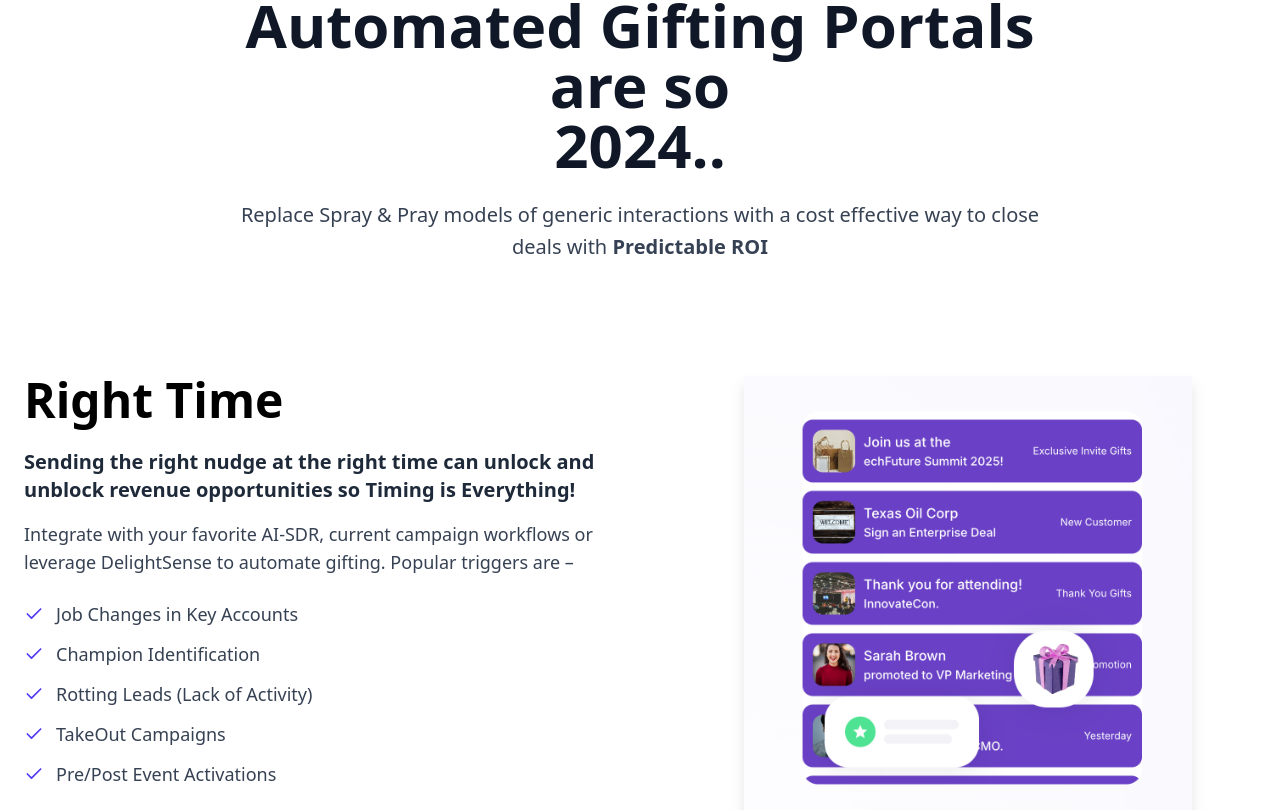
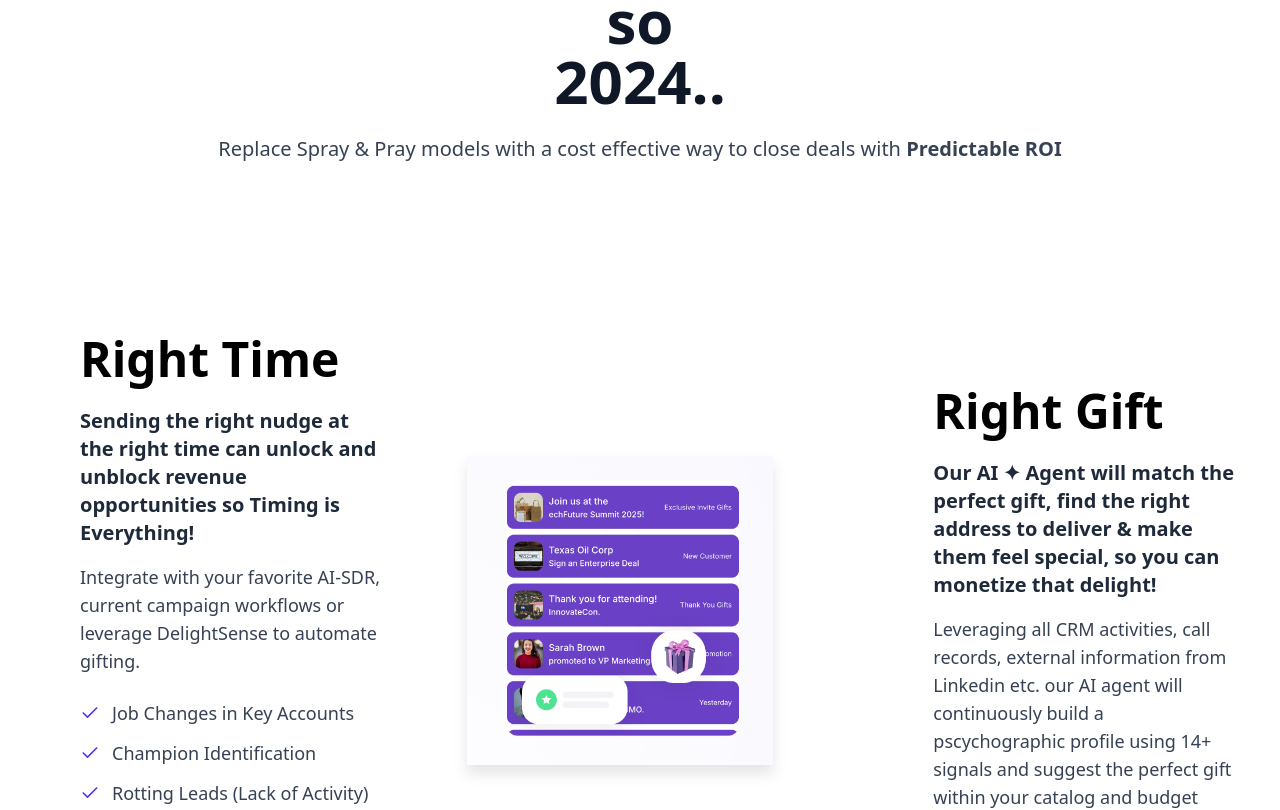
Before and after one commit to satyam904/DL, a React (Vite) app: page / in a window 1280 px wide. Shown: the part 3821-4631 px from the top of the page. Built offline with nearby package versions, Linux system fonts and the light colour scheme.

Commit message:
Updated project files

```diff
--- a/src/components/RightLogicSection.jsx
+++ b/src/components/RightLogicSection.jsx
@@ -1,5 +1,6 @@
-import { motion } from "framer-motion";
+import { motion, useScroll, useTransform } from "framer-motion";
 import { Check } from "lucide-react";
+import { useRef } from "react";
 
 import img1 from "../assets/1.png";
 import img2 from "../assets/2.png";
@@ -11,7 +12,7 @@ const DATA = [
     sub:
       "Sending the right nudge at the right time can unlock and unblock revenue opportunities so Timing is Everything!",
     desc:
-      "Integrate with your favorite AI-SDR, current campaign workflows or leverage DelightSense to automate gifting. Popular triggers are –",
+      "Integrate with your favorite AI-SDR, current campaign workflows or leverage DelightSense to automate gifting.",
     bullets: [
       "Job Changes in Key Accounts",
       "Champion Identification",
@@ -25,81 +26,60 @@ const DATA = [
     title: "Right Gift",
     sub:
       "Our AI ✦ Agent will match the perfect gift, find the right address to deliver & make them feel special, so you can monetize that delight!",
-    desc:
-      "Leveraging all CRM activities, call records, external information from Linkedin etc. our AI agent will continuously build a psychographic profile using 14+ signals and suggest the perfect gift within your catalog and budget",
+    desc: "Leveraging all CRM activities, call records, external information from Linkedin etc. our AI agent will continuously build a pscychographic profile using 14+ signals and suggest the perfect gift within your catalog and budget",
     image: img2,
   },
   {
     title: "Right Person",
     sub:
       "DelightDiscover AI✦ Agent will find the ideal customer personas in desired target accounts who have high intent to buy. No Guesswork or wasted resources",
-    desc:
-      "While every lead, prospect & customer could use a special nudge with a physical gift, the AI agent will prioritize the ones who will yield the highest Gift ROI.",
+    desc: "While every lead, prospect & customer could use a special nudge with a physical gift, the AI agent will prioritize the ones who will yield the highest Gift ROI.",
     image: img3,
   },
 ];
 
-const textAnim = {
-  hidden: { opacity: 0, y: 30 },
-  show: {
-    opacity: 1,
-    y: 0,
-    transition: { duration: 0.7, ease: [0.16, 1, 0.3, 1] },
-  },
-};
+const RightLogicAnimated = () => {
+  const scrollRef = useRef(null);
 
-const imageAnim = {
-  hidden: { opacity: 0, scale: 0.95, y: 20 },
-  show: {
-    opacity: 1,
-    scale: 1,
-    y: 0,
-    transition: { duration: 0.8, ease: [0.16, 1, 0.3, 1] },
-  },
-};
+  const { scrollYProgress } = useScroll({
+    target: scrollRef,
+    offset: ["start start", "end start"],
+  });
 
-const RightLogicAnimated = () => {
+  const x = useTransform(
+    scrollYProgress,
+    [0, 1],
+    ["0%", `-${(DATA.length - 1) * 100}%`]
+  );
+
   return (
-    <section className="bg-white py-28">
-
-      {/* 🔥 TOP HEADING */}
-      <div className="max-w-4xl mx-auto px-6 text-center mb-28">
-        <motion.h1
-          initial={{ opacity: 0, y: 24 }}
-          whileInView={{ opacity: 1, y: 0 }}
-          viewport={{ once: true }}
-          transition={{ duration: 0.8 }}
-          className="text-4xl md:text-6xl font-bold text-gray-900 mb-6"
-        >
+    <section className="bg-white">
+      {/* ===== NORMAL HEADING (NOT STICKY) ===== */}
+      <div className="max-w-5xl mx-auto text-center py-12 px-6">
+        <h1 className="text-4xl md:text-6xl font-bold text-gray-900 mb-6">
           Automated Gifting Portals are so <br className="hidden sm:block" />
           2024..
-        </motion.h1>
-
-        <motion.p
-          initial={{ opacity: 0, y: 24 }}
-          whileInView={{ opacity: 1, y: 0 }}
-          viewport={{ once: true }}
-          transition={{ duration: 0.8, delay: 0.1 }}
-          className="text-xl text-gray-700 leading-relaxed"
-        >
-          Replace Spray & Pray models of generic interactions with a cost
-          effective way to close deals with <b>Predictable ROI</b>
-        </motion.p>
+        </h1>
+        <p className="text-xl text-gray-700">
+          Replace Spray & Pray models with a cost effective way to close deals
+          with <b> Predictable ROI</b>
+        </p>
       </div>
 
-      {/* 🔥 EXISTING CONTENT */}
-      <div className="space-y-32">
+      {/* ===== SCROLL ZONE ===== */}
+      <div ref={scrollRef} className="relative h-[140vh]">
+        {/* ===== STICKY CONTENT ===== */}
+        <div className="sticky top-0 h-screen flex items-center overflow-hidden">
+          <motion.div style={{ x }} className="flex w-[200vw]">
             {DATA.map((item, index) => (
-          <motion.div
+              <div
                 key={index}
-            initial="hidden"
-            whileInView="show"
-            viewport={{ once: true, amount: 0.4 }}
-            className="max-w-7xl mx-auto px-6 grid md:grid-cols-2 gap-20 items-start"
+                className="w-screen flex items-center justify-center px-20"
               >
+                <div className="grid md:grid-cols-2 gap-20 max-w-7xl items-center">
                   {/* TEXT */}
-            <motion.div variants={textAnim}>
-              <h2 className="text-4xl md:text-5xl font-bold mb-6">
+                  <div>
+                    <h2 className="text-5xl font-bold mb-6">
                       {item.title}
                     </h2>
 
@@ -111,7 +91,6 @@ const RightLogicAnimated = () => {
                       {item.desc}
                     </p>
 
-              {/* BULLETS (ONLY FOR FIRST) */}
                     {item.bullets && (
                       <ul className="space-y-3">
                         {item.bullets.map((b, i) => (
@@ -125,18 +104,21 @@ const RightLogicAnimated = () => {
                         ))}
                       </ul>
                     )}
-            </motion.div>
+                  </div>
 
                   {/* IMAGE */}
-            <motion.div variants={imageAnim} className="flex justify-center">
+                  <div className="flex justify-center">
                     <img
                       src={item.image}
                       alt={item.title}
                       className="w-full max-w-md drop-shadow-xl"
                     />
+                  </div>
+                </div>
+              </div>
+            ))}
           </motion.div>
-          </motion.div>
-        ))}
+        </div>
       </div>
     </section>
   );
```
Lines whose indentation alone changed are shown as unchanged.
